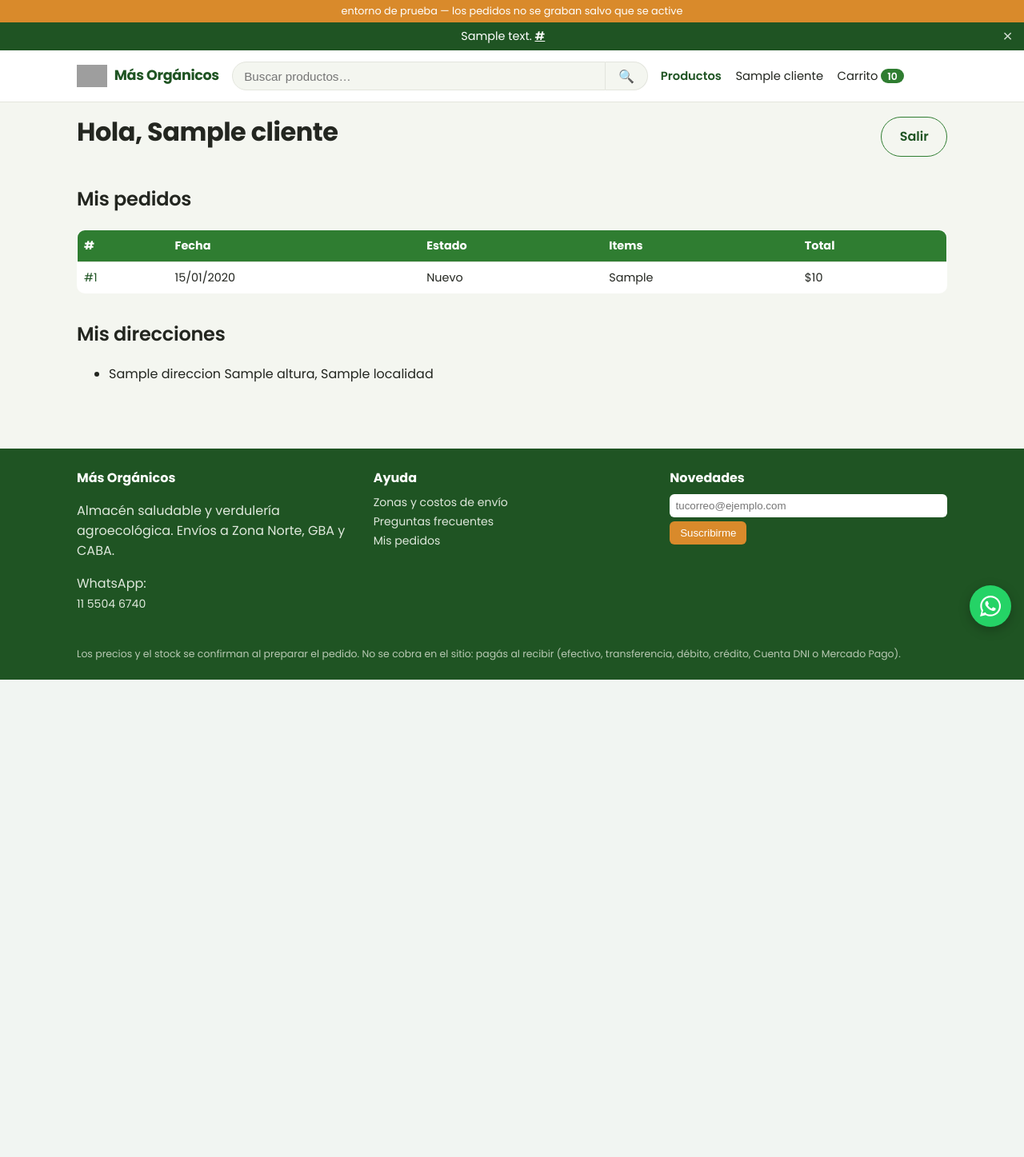
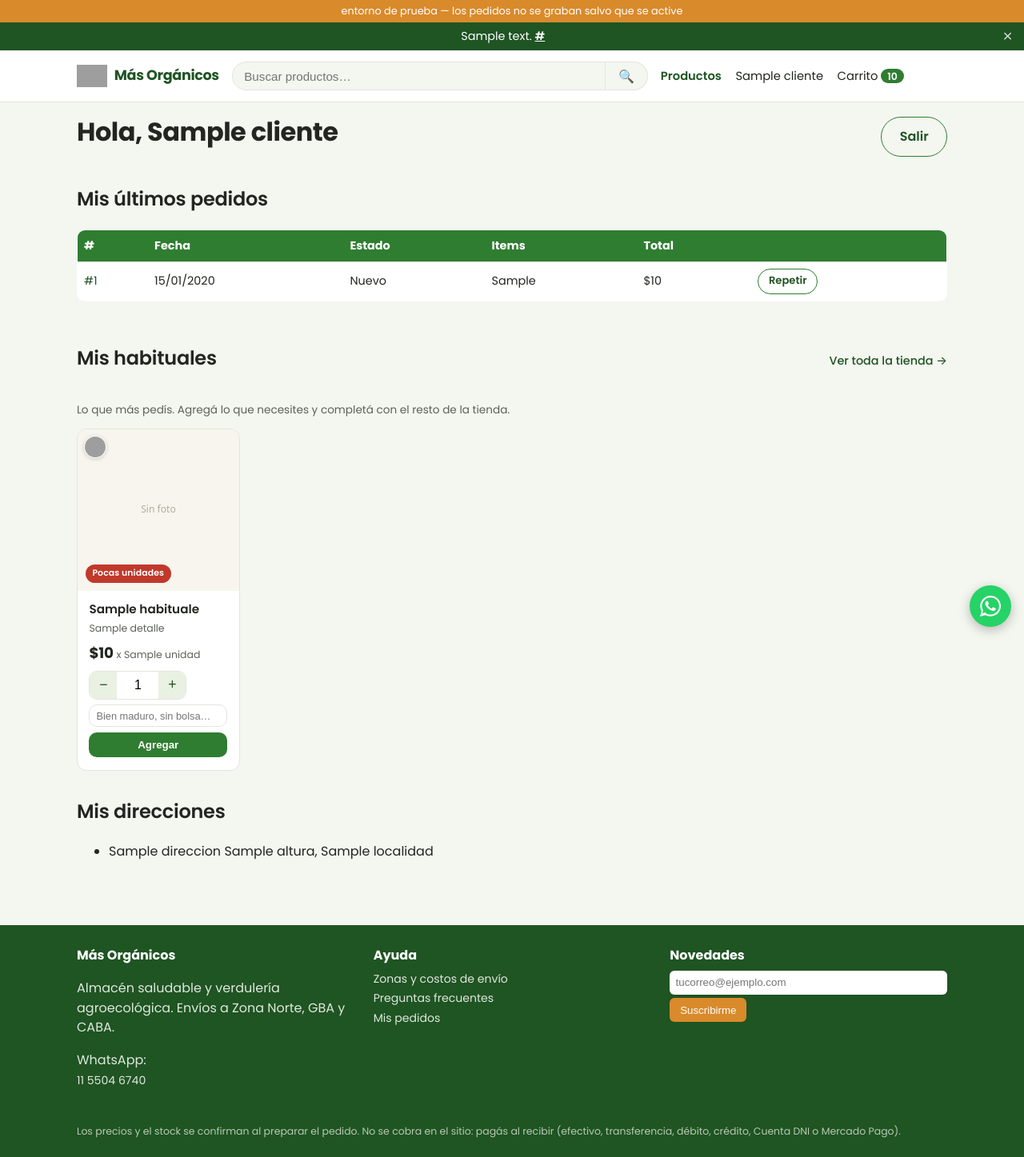
Before and after one commit to adrilazo2008-create/tienda-masorganicos, a FastAPI app: template app/templates/cuenta.html in a window 1280 px wide. Shown: the whole page at 80% size. Before the commit the page ends 850 px from the top, so only its background shows below. Run offline with FastAPI, Linux system fonts and the light colour scheme; the template is opened without the code that fills it: most values are stand-ins (such as "Sample title", 1, 10 or a date in 2020); grey boxes are pictures that could not be loaded.

Commit message:
cuenta/carrito: fase 1 de repetir pedidos y habituales
- pedidos.habituales(): productos más comprados de un cliente (junta
  historial de la tienda nueva y masorganicos.online)
- /cuenta: "Mis habituales" (tarjetas add-to-cart) + botón "Repetir" por
  pedido; la tabla ahora muestra solo los últimos 5
- /cuenta/pedido/{id}: botón "Repetir este pedido" -> POST .../repetir
  precarga el carrito, saltea productos no disponibles y avisa cuántos
- /carrito: "También solés llevar" (habituales fuera del carrito) +
  mensaje flash tras repetir
- home (logueado): tira "Volvé a comprar"; destacados pasa a "Descubrí"
- _habituales() cacheado por cliente 180s

El reorden siempre cae en el carrito (barra de envío + sugeridos) para no
matar el descubrimiento.

Co-Authored-By: Claude Sonnet 5 <noreply@anthropic.com>

```diff
--- a/app/main.py
+++ b/app/main.py
@@ -76,6 +76,23 @@ def _cliente_actual(request: Request):
     return clientes.obtener(cid) if cid else None
 
 
+def _habituales(cli, limite: int, excluir=()) -> list:
+    """Productos que el cliente suele comprar, listos para <_card.html>.
+    Cacheado por cliente (se refresca a los ~3 min o al reiniciar la app)."""
+    if not cli:
+        return []
+    from .catalogo import _cacheado
+
+    def _resolver():
+        ids = pedidos.habituales(cli.id, 24)
+        d = catalogo.obtener_varios(ids)
+        return [d[i] for i in ids if i in d]
+
+    base = _cacheado(f"habituales:{cli.id}", 180, _resolver)
+    excluir = set(excluir)
+    return [p for p in base if p.id not in excluir][:limite]
+
+
 def ctx(request: Request, **extra):
     car = carrito_mod.resolver(request.session)
     base = dict(
@@ -99,6 +116,7 @@ def render(request: Request, plantilla: str, **extra):
 def home(request: Request):
     return render(request, "home.html",
                   destacados=catalogo.destacados(12),
+                  habituales=_habituales(_cliente_actual(request), 8),
                   slides=contenido.carrusel_home(),
                   home_cfg=contenido.home_config(),
                   avisos=contenido.avisos())
@@ -186,8 +204,13 @@ def carrito_agregar(request: Request, producto_id: int = Form(...),
 
 @app.get("/carrito", response_class=HTMLResponse)
 def ver_carrito(request: Request):
-    return render(request, "carrito.html", car=carrito_mod.resolver(request.session),
-                  umbral_envio=zonas.umbral_envio_gratis())
+    car = carrito_mod.resolver(request.session)
+    en_carrito = {l.producto.id for l in car.lineas}
+    sugeridos = _habituales(_cliente_actual(request), 4, excluir=en_carrito)
+    return render(request, "carrito.html", car=car,
+                  umbral_envio=zonas.umbral_envio_gratis(),
+                  sugeridos=sugeridos,
+                  carrito_msg=request.session.pop("carrito_msg", None))
 
 
 @app.post("/carrito/actualizar")
@@ -352,8 +375,9 @@ def cuenta(request: Request):
     c = _cliente_actual(request)
     if not c:
         return render(request, "cuenta_login.html")
-    return render(request, "cuenta.html", pedidos_cli=pedidos.historial(c.id),
-                  direcciones=clientes.direcciones(c.id))
+    return render(request, "cuenta.html", pedidos_cli=pedidos.historial(c.id, limite=5),
+                  direcciones=clientes.direcciones(c.id),
+                  habituales=_habituales(c, 12))
 
 
 @app.get("/cuenta/pedido/{pedido_id}", response_class=HTMLResponse)
@@ -368,6 +392,29 @@ def cuenta_pedido(request: Request, pedido_id: int):
     subtotal = sum((l["cantidad"] * l["precio"] for l in d["lineas"]), Decimal("0"))
     return render(request, "cuenta_pedido.html", p=d, prods=prods,
                   subtotal=subtotal, total=subtotal + d["precio_envio"])
+
+
+@app.post("/cuenta/pedido/{pedido_id}/repetir")
+def cuenta_pedido_repetir(request: Request, pedido_id: int):
+    c = _cliente_actual(request)
+    if not c:
+        return RedirectResponse("/cuenta", status_code=303)
+    d = pedidos.detalle(pedido_id, c.id)
+    if not d:
+        return RedirectResponse("/cuenta", status_code=303)
+    disponibles = catalogo.obtener_varios([l["producto_id"] for l in d["lineas"]])
+    agregados = sin_stock = 0
+    for l in d["lineas"]:
+        if l["producto_id"] in disponibles:
+            carrito_mod.agregar(request.session, l["producto_id"], l["cantidad"], l["observacion"])
+            agregados += 1
+        else:
+            sin_stock += 1
+    msg = f"Sumamos {agregados} producto{'s' if agregados != 1 else ''} de tu pedido #{pedido_id} al carrito."
+    if sin_stock:
+        msg += f" {sin_stock} no está{'n' if sin_stock != 1 else ''} disponible{'s' if sin_stock != 1 else ''} ahora."
+    request.session["carrito_msg"] = msg
+    return RedirectResponse("/carrito", status_code=303)
 
 
 @app.post("/cuenta/entrar", response_class=HTMLResponse)
--- a/app/pedidos.py
+++ b/app/pedidos.py
@@ -153,6 +153,28 @@ def historial(cliente_id: int, limite: int = 30) -> list[PedidoResumen]:
         ]
 
 
+def habituales(cliente_id: int, limite: int = 20) -> list[int]:
+    """producto_id de lo que este cliente ya compró, los más frecuentes primero.
+    Junta TODOS sus pedidos (tienda nueva y la vieja masorganicos.online)."""
+    sql = """
+        SELECT t.producto_id AS pid, COUNT(*) AS veces, MAX(g.created_at) AS ult
+        FROM transacciones t
+        JOIN grupos g ON g.id = t.grupo
+        WHERE g.cliente = :c AND g.activo = 1
+        GROUP BY t.producto_id
+        ORDER BY veces DESC, ult DESC
+        LIMIT :lim
+    """
+    out: list[int] = []
+    with engine_tienda.connect() as cx:
+        for r in cx.execute(text(sql), {"c": cliente_id, "lim": limite}):
+            try:
+                out.append(int(r.pid))
+            except (TypeError, ValueError):
+                continue
+    return out
+
+
 def detalle(pedido_id: int, cliente_id: Optional[int] = None) -> Optional[dict]:
     with engine_tienda.connect() as cx:
         g = cx.execute(text("SELECT * FROM grupos WHERE id = :id"), {"id": pedido_id}).first()
--- a/app/static/css/estilo.css
+++ b/app/static/css/estilo.css
@@ -287,6 +287,14 @@ input:focus-visible,select:focus-visible,textarea:focus-visible{outline-offset:0
 .pin-zona span{display:block;width:20px;height:20px;border-radius:50% 50% 50% 0;background:var(--rojo);
   border:2px solid #fff;transform:rotate(-45deg);box-shadow:0 2px 6px rgba(0,0,0,.4);margin:3px}
 
+.btn-mini{background:#fff;border:1px solid var(--verde);color:var(--verde-osc);border-radius:999px;
+  padding:.3rem .8rem;font:inherit;font-size:.82rem;font-weight:600;cursor:pointer;white-space:nowrap}
+.btn-mini:hover{background:var(--verde-claro)}
+.carrito-flash{background:var(--verde-claro);border:1px solid #cfe3c2;color:var(--verde-osc);
+  border-radius:10px;padding:.7rem 1rem;margin:0 0 1rem;font-size:.95rem}
+.repetir-pedido{margin:1rem 0 .4rem}
+.sugeridos{margin-top:1.6rem;border-top:1px solid var(--linea);padding-top:1.4rem}
+
 .tabla-zonas,.tabla-pedidos{width:100%;border-collapse:collapse;background:#fff;border:1px solid var(--linea);border-radius:var(--radio);overflow:hidden;font-size:.9rem}
 .tabla-zonas th,.tabla-pedidos th{background:var(--verde);color:#fff;text-align:left;padding:.5rem}
 .tabla-zonas td,.tabla-pedidos td{padding:.5rem;border-top:1px solid var(--linea)}
--- a/app/templates/cuenta.html
+++ b/app/templates/cuenta.html
@@ -7,11 +7,11 @@
 </div>
 
 <section class="bloque">
-  <h2>Mis pedidos</h2>
+  <h2>Mis últimos pedidos</h2>
   {% if pedidos_cli %}
   <div class="tabla-scroll">
   <table class="tabla-pedidos">
-    <thead><tr><th scope="col">#</th><th scope="col">Fecha</th><th scope="col">Estado</th><th scope="col">Items</th><th scope="col">Total</th></tr></thead>
+    <thead><tr><th scope="col">#</th><th scope="col">Fecha</th><th scope="col">Estado</th><th scope="col">Items</th><th scope="col">Total</th><th scope="col"><span class="sr-only">Repetir</span></th></tr></thead>
     <tbody>
     {% for p in pedidos_cli %}
       <tr>
@@ -20,6 +20,7 @@
         <td>{{ p.estado }}</td>
         <td class="num">{{ p.cantidad_items }}</td>
         <td class="num">{{ pesos(p.total) }}</td>
+        <td><form method="post" action="/cuenta/pedido/{{ p.id }}/repetir"><button type="submit" class="btn-mini">Repetir</button></form></td>
       </tr>
     {% endfor %}
     </tbody>
@@ -27,6 +28,16 @@
   </div>
   {% else %}<p class="vacio">Todavía no tenés pedidos.</p>{% endif %}
 </section>
+
+{% if habituales %}
+<section class="bloque">
+  <div class="bloque-cab"><h2>Mis habituales</h2><a href="/catalogo">Ver toda la tienda →</a></div>
+  <p class="chico">Lo que más pedís. Agregá lo que necesites y completá con el resto de la tienda.</p>
+  <div class="grid">
+    {% for p in habituales %}{% include "_card.html" %}{% endfor %}
+  </div>
+</section>
+{% endif %}
 
 <section class="bloque">
   <h2>Mis direcciones</h2>
--- a/app/templates/cuenta_pedido.html
+++ b/app/templates/cuenta_pedido.html
@@ -37,6 +37,9 @@
   </div>
 
   <p class="chico">Los precios y el stock se confirman al preparar el pedido. Coordinamos todo por WhatsApp.</p>
+  <form method="post" action="/cuenta/pedido/{{ p.id }}/repetir" class="repetir-pedido">
+    <button type="submit" class="btn-grande">Repetir este pedido</button>
+  </form>
   <a href="/cuenta" class="btn-sec">Volver a mis pedidos</a>
 </div>
 {% endblock %}
```
Also changed, not shown: app/templates/carrito.html (+11 -0 lines), app/templates/home.html (+10 -1 lines).
